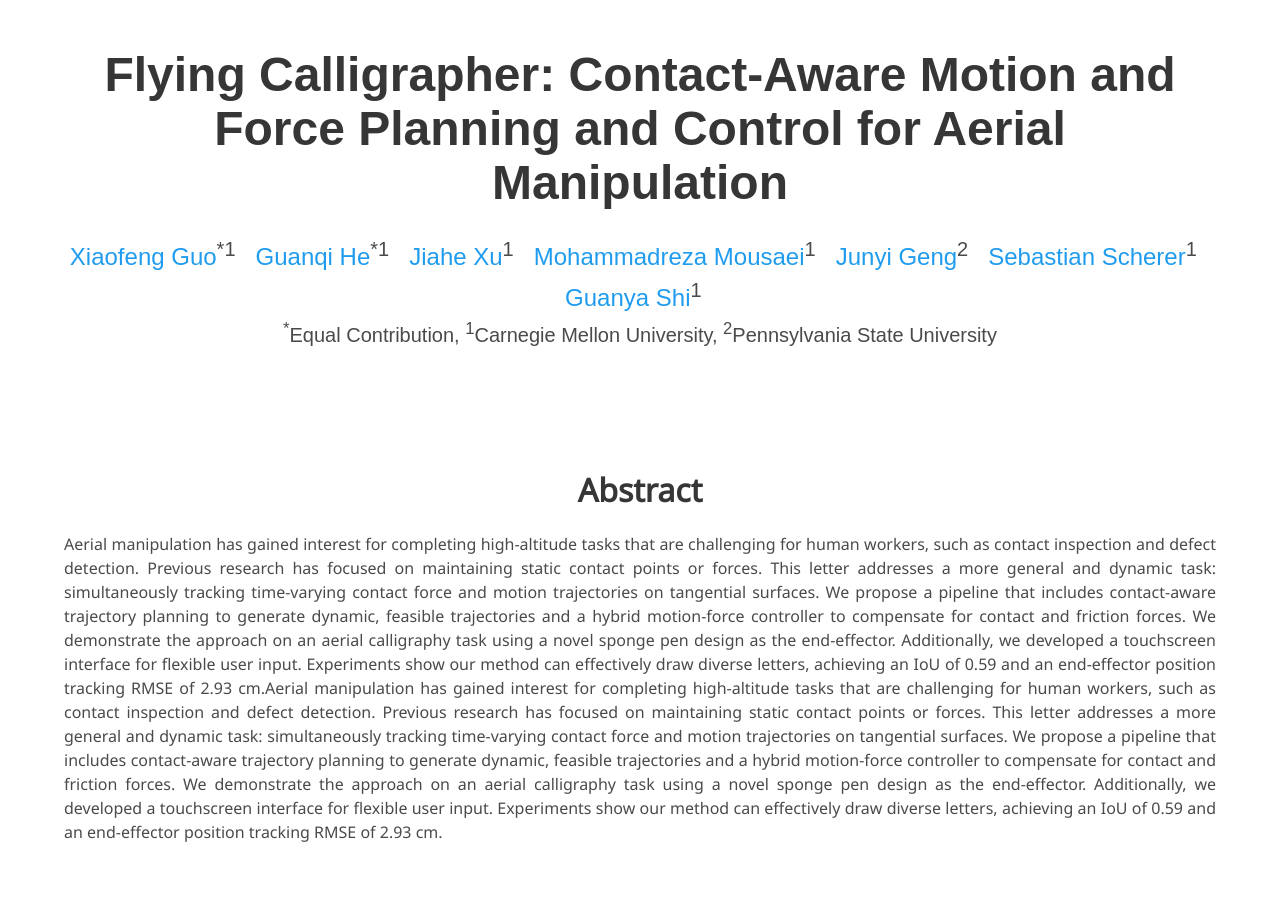
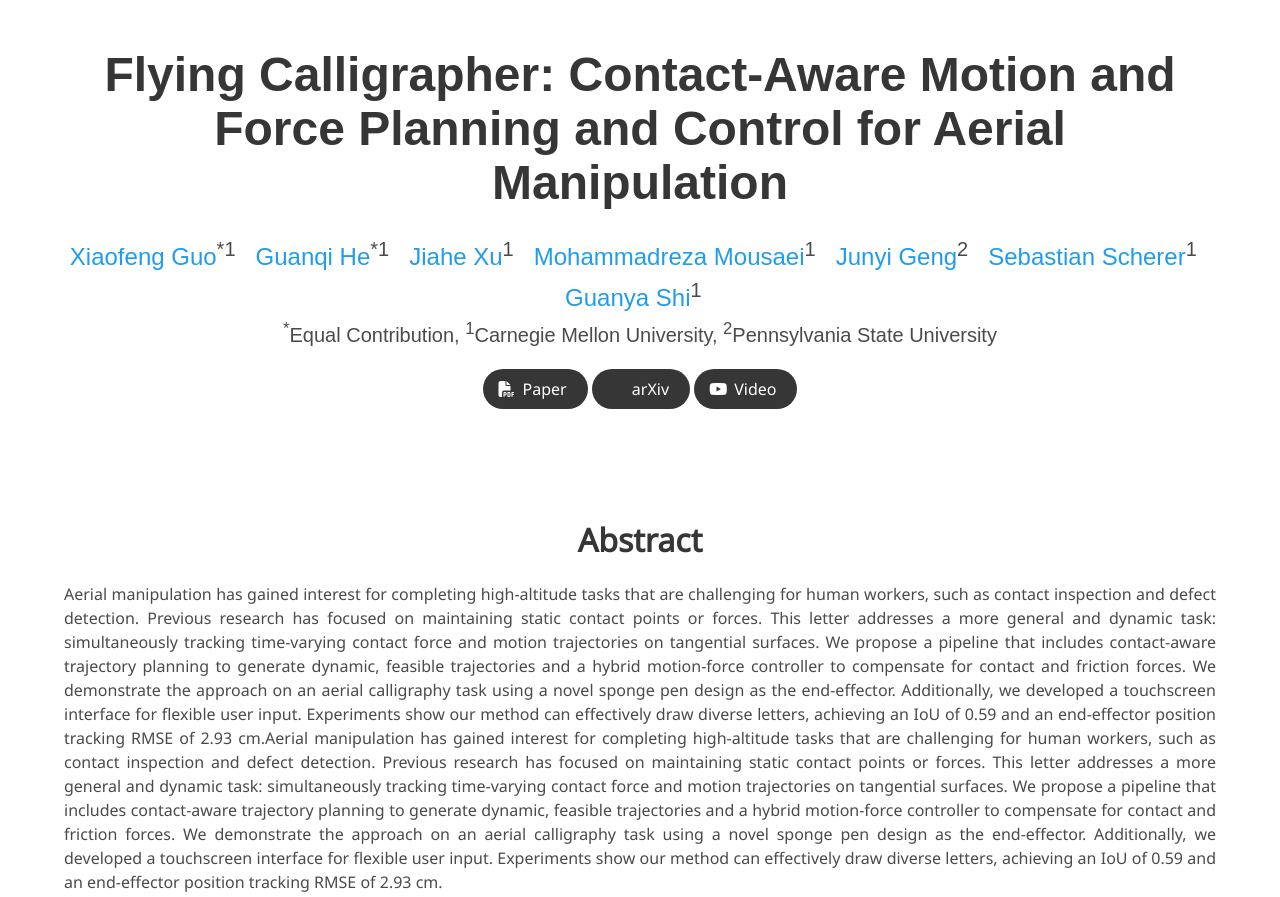
Before and after one commit to Xiaofeng-Guo/test_website, a plain HTML site: page index.html in a window 1280 px wide. Shown: the top 897 px of the page. Drawn offline with nearby package versions, Linux system fonts and the light colour scheme; some icons are missing; a web font is replaced by a local one.

Commit message:
add paper

```diff
--- a/index.html
+++ b/index.html
@@ -62,26 +62,35 @@
             <div class="column has-text-centered">
               <div class="publication-links">
                 <!-- PDF Link. -->
-                <!-- <span class="link-block">
-                  <a href="./resources/Robot_Parkour_Learning.pdf"
+                <span class="link-block">
+                  <a href="./static/pdf/fly_calligraphy.pdf"
                      class="external-link button is-normal is-rounded is-dark" target="_blank">
                     <span class="icon">
                         <i class="fas fa-file-pdf"></i>
                     </span>
                     <span>Paper</span>
                   </a>
-                </span> -->
+                </span>
                 <!-- arXiv Link. -->
-                <!-- <span class="link-block">
-                  <a href="https://youtu.be/L18X-QbXqPI"
-                     class="external-link button is-normal is-rounded is-dark" target="_blank">
+                <span class="link-block">
+                  <a href=""
+                     class="external-link button is-normal is-rounded is-dark">
+                    <span class="icon">
+                        <i class="ai ai-arxiv"></i>
+                    </span>
+                    <span>arXiv</span>
+                  </a>
+                </span>
+                <!-- Video Link. -->
+                <span class="link-block">
+                  <a href=""
+                     class="external-link button is-normal is-rounded is-dark">
                     <span class="icon">
                         <i class="fab fa-youtube"></i>
                     </span>
-                    <span>Video (Teaser)</span>
+                    <span>Video</span>
                   </a>
-                </span> -->
-                <!-- Video Link. -->
+                </span>
               </div>
             </div>
           </div>
```
Also changed, not shown: 1 other file.
